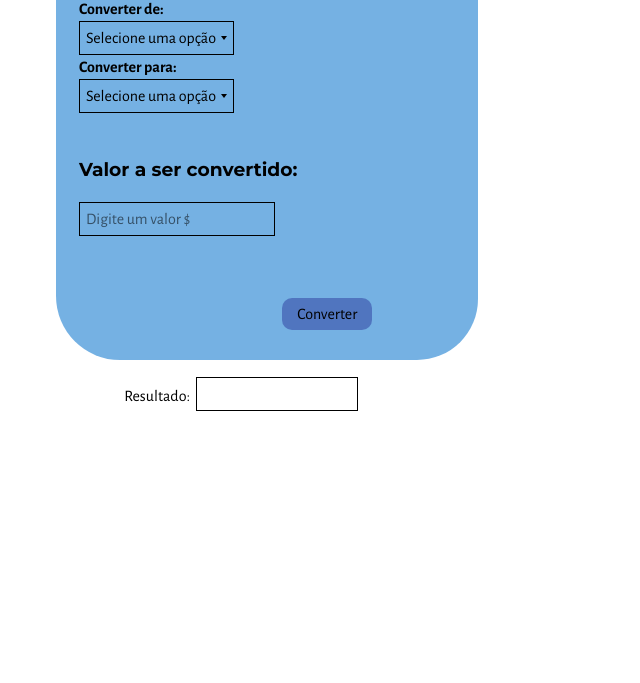
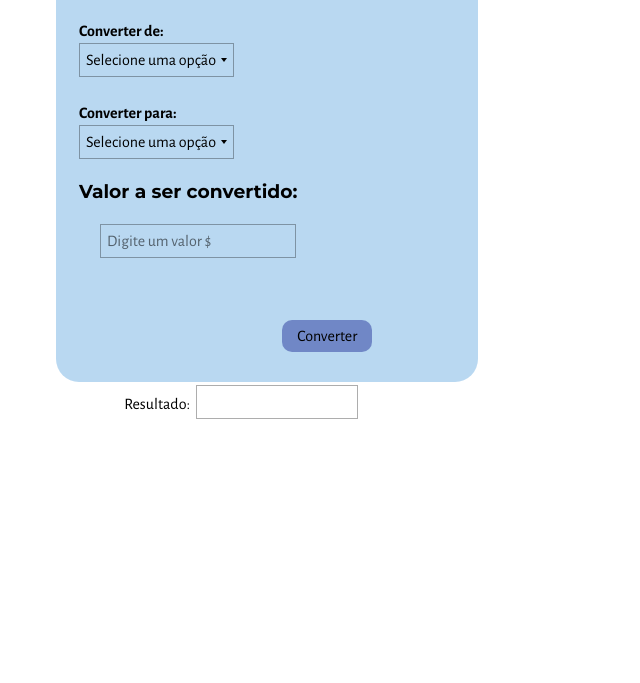
Before and after one commit to gmarcon83/Projeto-JS, a plain HTML site: page conversor.html in a window 1280 px wide. Shown: the part 117-800 px from the top of the page, without its empty margins (0-640 px from the left). Drawn offline with nearby package versions, Linux system fonts and the light colour scheme.

Commit message:
Finalizando3

```diff
--- a/css/conversor.css
+++ b/css/conversor.css
@@ -1,11 +1,14 @@
 #grande{
-    background-color: #1a7dd099;
+    background-color: #1a7dd04d;
     padding: 23px;
+    margin-top: 22px;
     height: 477px;
     margin-left: 56px;
     width: 33%;
-    border-radius: 61px 64px;
-
+    border-radius: 23px 23px;
+}
+#button{
+    border-color: #00000052;
 }
 #botao{
     float: right;
@@ -17,23 +20,44 @@
 #val{
     float: left;
 }
+
+#opcao1{
+    border-color: #00000052;
+}
+
+#opcao2{
+    border-color: #00000052;
+}
 #btn1{
     border-radius: 10px 10px;
     background: #3041a087;
     margin-top: 62px;
     border-style: none;
+
     width: 52%;
+}
+
+#input{
+    border-color: #00000052;
+    margin-left: 21px;
+}
+
+#btn1:hover{
+    background-color: rgba(30, 30, 102, 0.527);
+    border: 2px;
+    border-color: #00000052;
 }
 
 #div4{
     text-align: center;
     width: 88%;
-    margin-top: 38px;
+    margin-top: 24px;
     float: right;
 }
 
 #barraresultado{
     float: right;
+    border-color: #00000052;
     margin-top: 9px;
     width: 49%;
     margin-right: 97px;
```
Also changed, not shown: conversor.html (+3 -2 lines).
